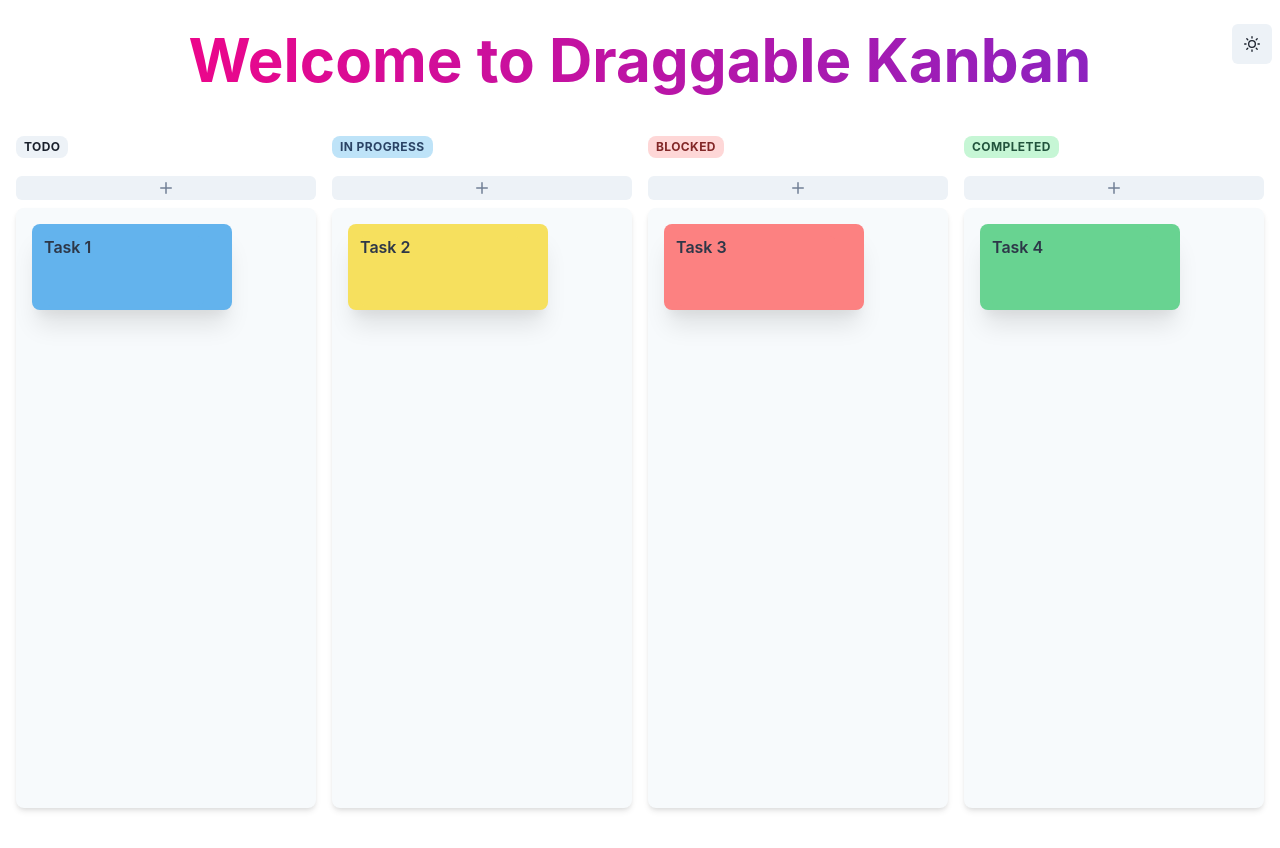
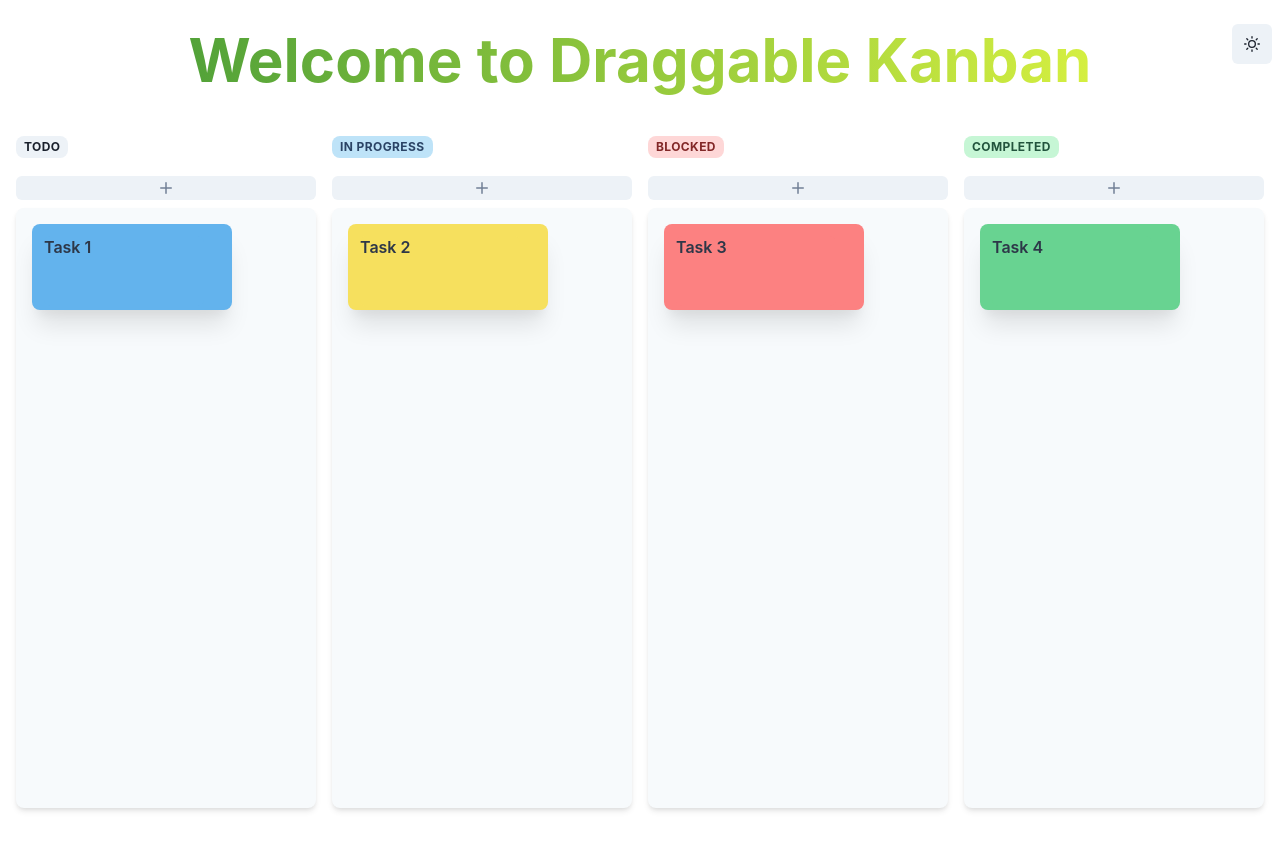
Before and after one commit to JunaidKhan444/draggable-kanban-board, a React (Vite) app: page / in a window 1280 px wide. Built offline with nearby package versions, Linux system fonts and the light colour scheme.

Commit message:
Color Palette Changed

```diff
--- a/src/App.tsx
+++ b/src/App.tsx
@@ -19,7 +19,7 @@ const App = () => {
                 fontSize={{ base: "4xl", sm: "5xl", md: "6xl" }}
                 fontWeight="bold"
                 textAlign="center"
-                bgGradient="linear(to-l,#7928CA,#FF0080)"
+                bgGradient="linear(to-l,#F0FF42,#379237)"
                 bgClip="text"
                 mt={6}
             >
--- a/src/utils/helpers.ts
+++ b/src/utils/helpers.ts
@@ -14,6 +14,7 @@ const colors = [
     "cyan",
     "purple",
     "pink",
+    "FC7300"
 ];
 
 export function pickChakraRandomColor(variant = "") {
```
Also changed, not shown: src/components/DarKModeIconButton.tsx (+8 -1 lines).
